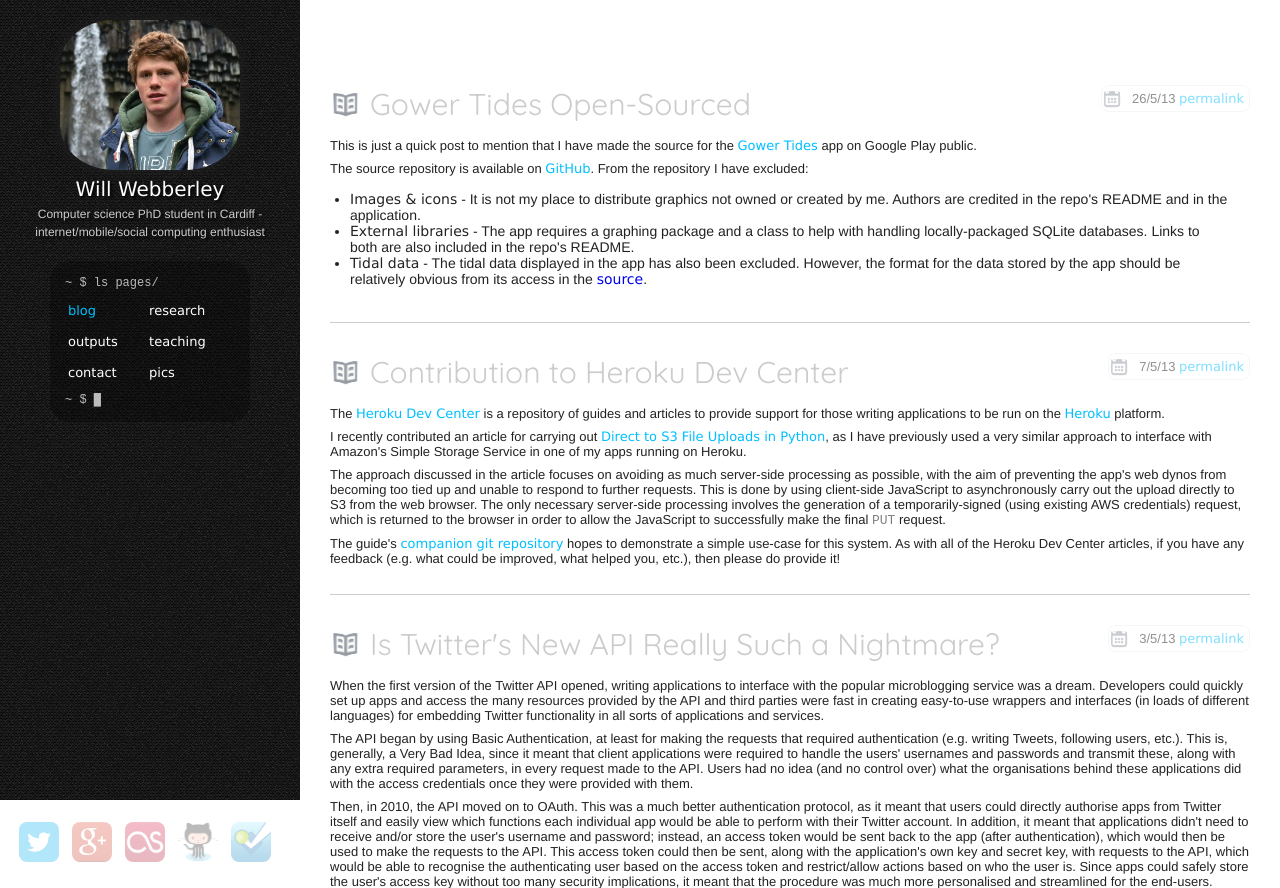
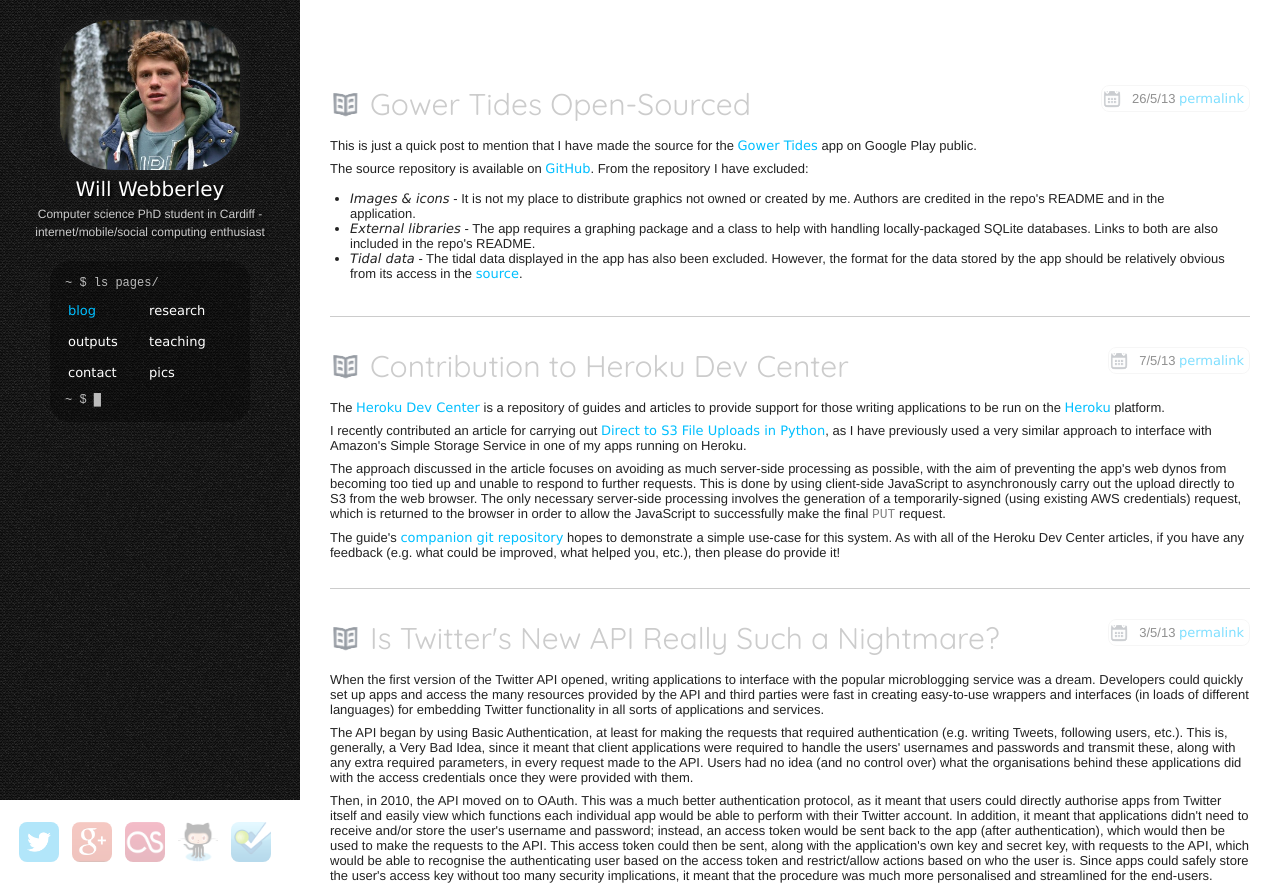
Before and after one commit to willwebberley/personal-website, a Flask app: page / in a window 1280 px wide. Shown: the top 888 px of the page. Run offline with Flask 2, Linux system fonts and the light colour scheme.

Commit message:
fixed some styles

```diff
--- a/static/css/style.css
+++ b/static/css/style.css
@@ -139,7 +139,13 @@ li{
     font-family:'Helvetica Neue';
     font-weight:normal;
     color:#222;
-    font-size:14px;
+    font-size:13px;
+}
+li a:link{color:#00BFFF;}
+li a:visited{color:#00BFFF;}
+li a:hover{color:gray;}
+li strong{
+   font-style:italic;
 }
 
 label{
--- a/static/js/main.js
+++ b/static/js/main.js
@@ -169,5 +169,5 @@ $(document).ready(function(){
         handleWindowResize();
         setInterval(function(){getLastFm()}, 30000);
     }
-    analytics();
+//    analytics();
 });
--- a/templates/layout.html
+++ b/templates/layout.html
@@ -80,5 +80,16 @@
 <script type="text/javascript" src="/static/js/color.js"></script>
 <script type="text/javascript" src="/static/js/masonry.js"></script>
 <script type="text/javascript" src="/static/js/main.js"></script>
+<script type="text/javascript">
+var _gaq = _gaq || [];
+_gaq.push(['_setAccount', 'UA-40575035-1']);
+_gaq.push(['_setDomainName', 'flyingsparx.net']);
+_gaq.push(['_trackPageview']);
+(function() {
+    var ga = document.createElement('script'); ga.type = 'text/javascript'; ga.async = true;
+    ga.src = ('https:' == document.location.protocol ? 'https://ssl' : 'http://www') + '.google-analytics.com/ga.js';
+    var s = document.getElementsByTagName('script')[0]; s.parentNode.insertBefore(ga, s);
+})();
+</script>
 </body>
 </html>
```
Also changed, not shown: static/data/posts.db.
